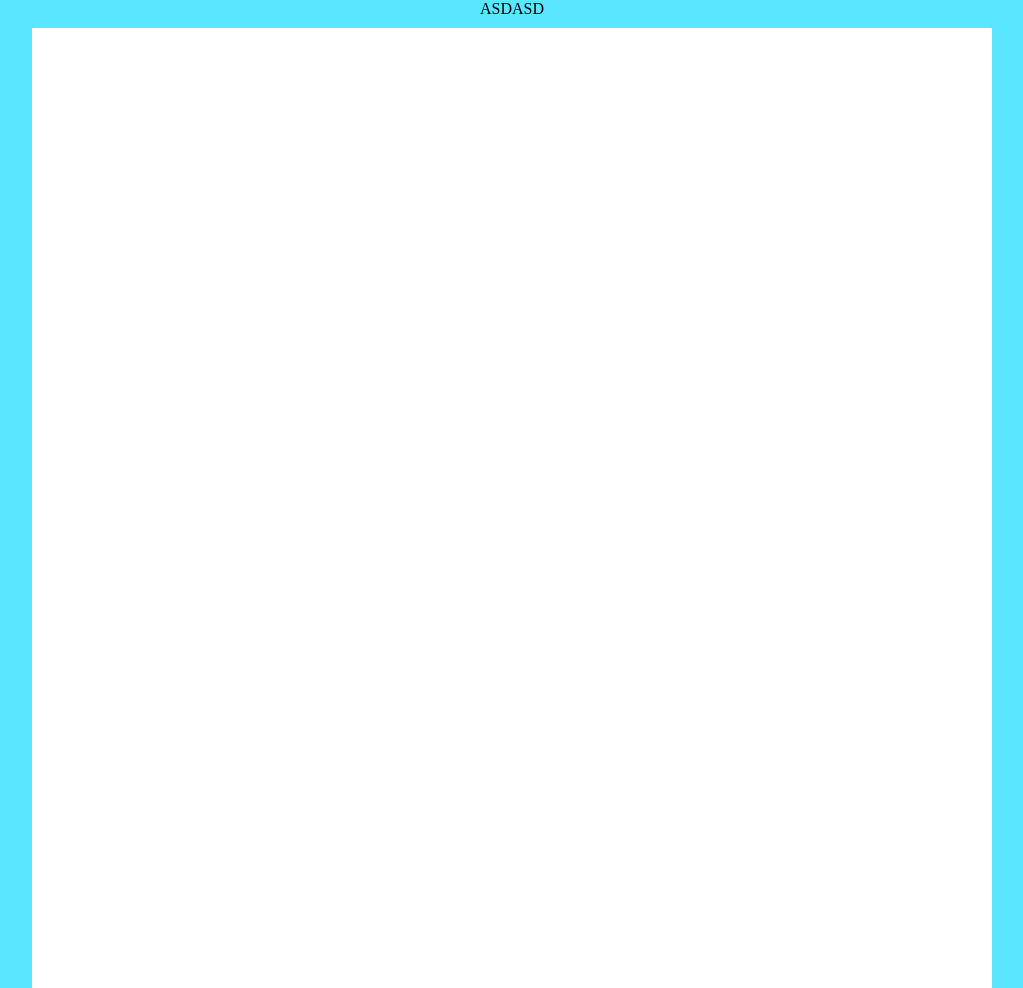
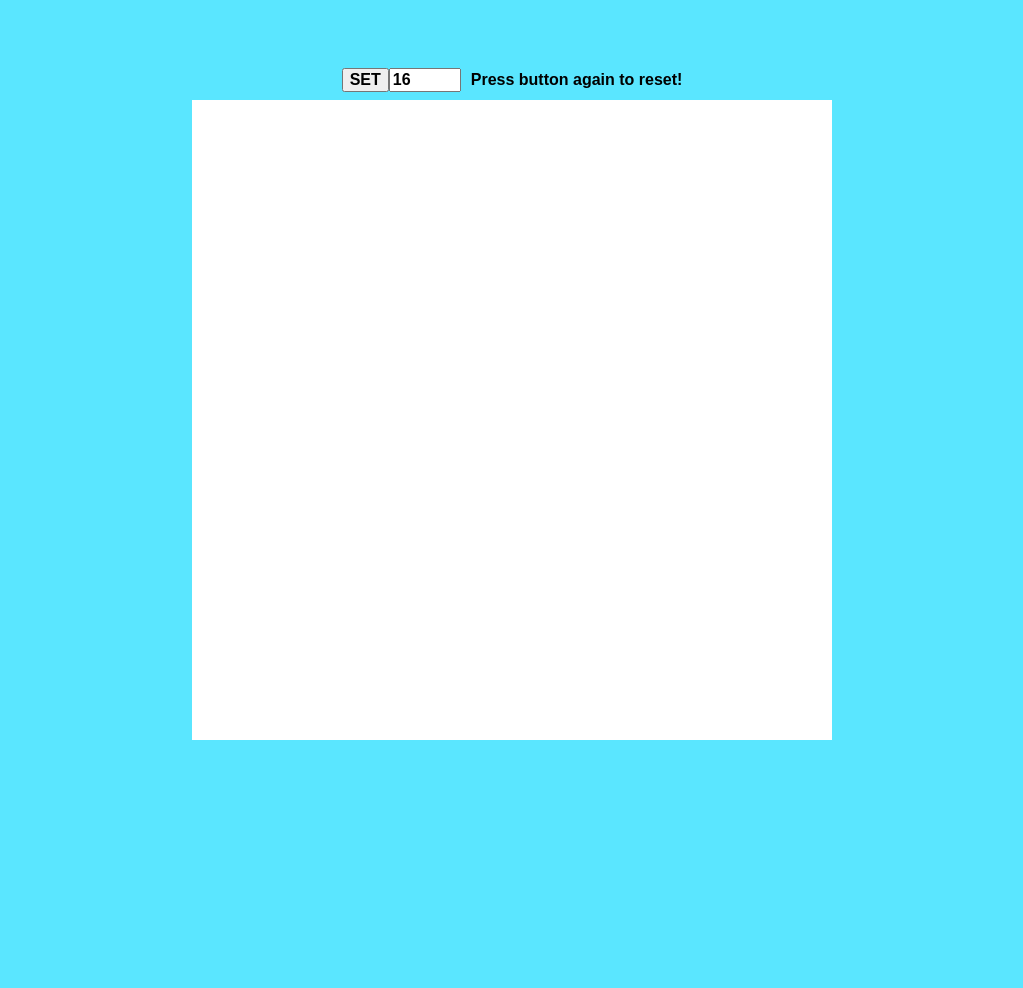
Before and after one commit to ansarcodes/etch-a-sketch, a plain HTML site: page index.html in a window 1280 px wide. Shown: the whole page, without its empty margins (128-1151 px from the left). After the commit the page ends 800 px from the top, so only its background shows below. Drawn offline with Linux system fonts and the light colour scheme.

Commit message:
Add full logic Pre-Final draft

```diff
--- a/index.html
+++ b/index.html
@@ -1,13 +1,22 @@
 <!DOCTYPE html>
 <html lang="en">
+
 <head>
     <meta charset="UTF-8">
     <meta name="viewport" content="width=device-width, initial-scale=1.0">
     <title>Etch-A-Sketch</title>
     <link rel="stylesheet" href="style.css">
 </head>
+
 <body>
-    <div id="number-of-squares">ASDASD</div>
+    <div class="buttons">
+        <div id="number-of-squares">
+            <button id="set">SET</button>
+            <input type="number" min="16" max="100" value="16">
+        </div>
+        <h1>Press button again to reset!</h1>
+    </div>
+
     <div id="container"></div>
 
 
@@ -15,4 +24,5 @@
 
     <script src="script.js"></script>
 </body>
+
 </html>
--- a/script.js
+++ b/script.js
@@ -1,9 +1,28 @@
 const container = document.querySelector("#container");
-for (let i = 0; i < 16 * 16; i++) {
-    let square = document.createElement("div");
-    square.classList.add('square');
-    container.appendChild(square);
-    square.addEventListener("mouseover", () => {
-        square.style = "background-color: red";
-    })
+const input = document.querySelector("input");
+const buttonSet = document.querySelector("button#set");
+const buttonReset = document.querySelector("button#reset");
+const allChildren = document.querySelectorAll(".square");
+
+
+function setGrid() {
+    container.replaceChildren();
+    let numberOfSquares = Number(input.value);
+    let squareFlexBasis = 640 / numberOfSquares;
+    for (let i = 0; i < numberOfSquares ** 2; i++) {
+        let square = document.createElement("div");
+        square.classList.add('square');
+        square.style.flexBasis = squareFlexBasis + "px";
+        container.appendChild(square);
+        square.addEventListener("mouseover", () => {
+            square.style.backgroundColor = "red";
+        })
+    }
+
 }
+
+setGrid();
+
+buttonSet.addEventListener("click", () => {
+    setGrid();
+})
--- a/style.css
+++ b/style.css
@@ -1,3 +1,8 @@
+* {
+    font-family: Arial, Helvetica, sans-serif;
+    font-size: 100%;
+    font-weight: 600;
+}
 body {
     margin: 0;
     padding: 0;
@@ -8,12 +13,13 @@ body {
     min-height: 100vh;
     background-color: rgb(90, 230, 255);
 }
+
 #container {
     display: flex;
     flex-wrap: wrap;
     gap: 0;
-    width: 960px;
-    height: 960px;
+    width: 640px;
+    height: 640px;
     background-color: white;
 
     justify-content: center;
@@ -24,11 +30,24 @@ body {
 .square {
     margin: 0;
     padding: 0;
-    background-color: white;
-    min-width: 60px;
-    min-height: 60px;
+    /* background-color: white; */
+    /* min-width: 40px;
+    min-height: 40px; */
+    /* flex-basis: 40px; */
 
 }
+
+.buttons {
+    display: flex;
+    justify-content: center;
+    align-items: center;
+    gap: 10px;
+
+    /* margin-bottom: auto;
+    margin-top: auto; */
+}
+
 #number-of-squares {
-    margin-bottom: 10px;
+    display: flex;
+
 }
```
